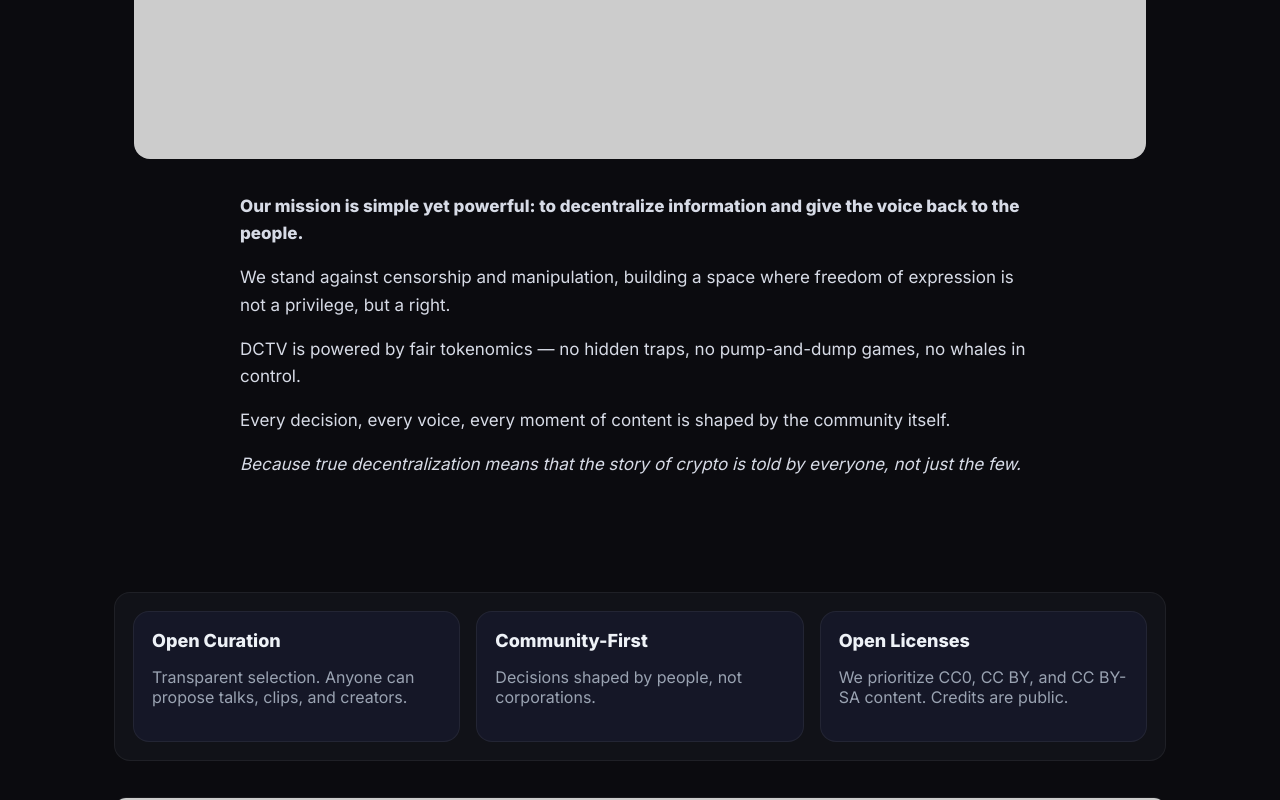
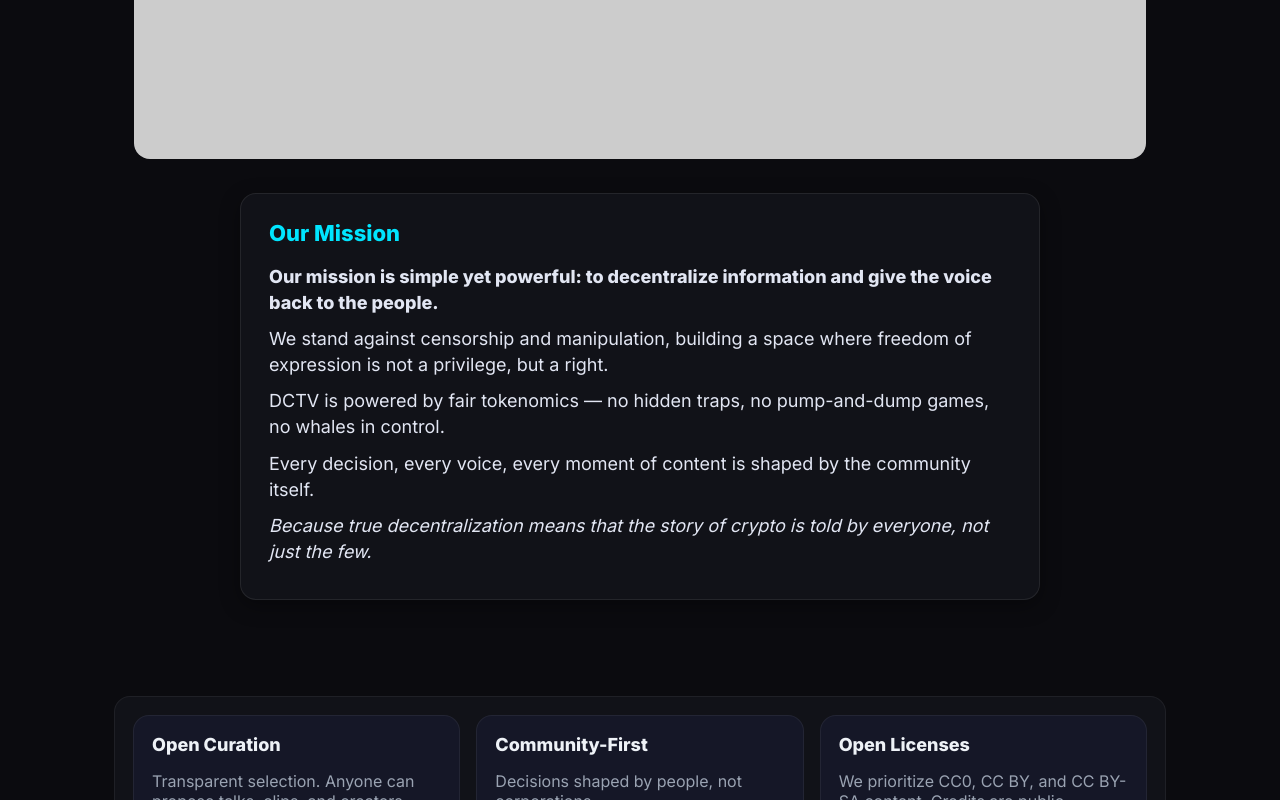
Before and after one commit to williamwiggers/DecentralizedTV, a plain HTML site: page index.html in a window 1280 px wide. Shown: the part 674-1474 px from the top of the page. Drawn offline with Linux system fonts and the light colour scheme; placeholder pictures from the web are drawn by us.

Commit message:
Update index.html

```diff
--- a/index.html
+++ b/index.html
@@ -38,6 +38,30 @@
     .muted{color:var(--muted)}
     .img{width:100%;border-radius:12px;border:1px solid rgba(255,255,255,.06)}
     footer{margin:40px 0 24px;text-align:center;color:var(--muted);font-size:14px}
+
+    /* Mission Block */
+    .mission-box {
+      max-width: 800px;
+      margin: 30px auto 0;
+      padding: 24px 28px;
+      background: var(--panel);
+      border: 1px solid rgba(255,255,255,.08);
+      border-radius: 16px;
+      text-align: left;
+      color: #e2e6f3;
+      font-size: 18px;
+      line-height: 1.45;
+      box-shadow: 0 6px 20px rgba(0,0,0,.35);
+    }
+    .mission-box h2 {
+      margin: 0 0 14px;
+      font-size: 22px;
+      color: var(--accent);
+      font-weight: 700;
+    }
+    .mission-box p {
+      margin: 10px 0;
+    }
   </style>
 </head>
 <body>
@@ -62,7 +86,8 @@
       <img src="https://placehold.co/1200x600/0b0b0f/7c3aed?text=DecentralizedTV" alt="DecentralizedTV">
 
       <!-- OUR MISSION -->
-      <div style="max-width:800px;margin:30px auto 0;text-align:left;color:#d7dbe6;font-size:17px;line-height:1.6">
+      <div class="mission-box">
+        <h2>Our Mission</h2>
         <p><strong>Our mission is simple yet powerful: to decentralize information and give the voice back to the people.</strong></p>
         <p>We stand against censorship and manipulation, building a space where freedom of expression is not a privilege, but a right.</p>
         <p>DCTV is powered by fair tokenomics — no hidden traps, no pump-and-dump games, no whales in control.</p>
```
